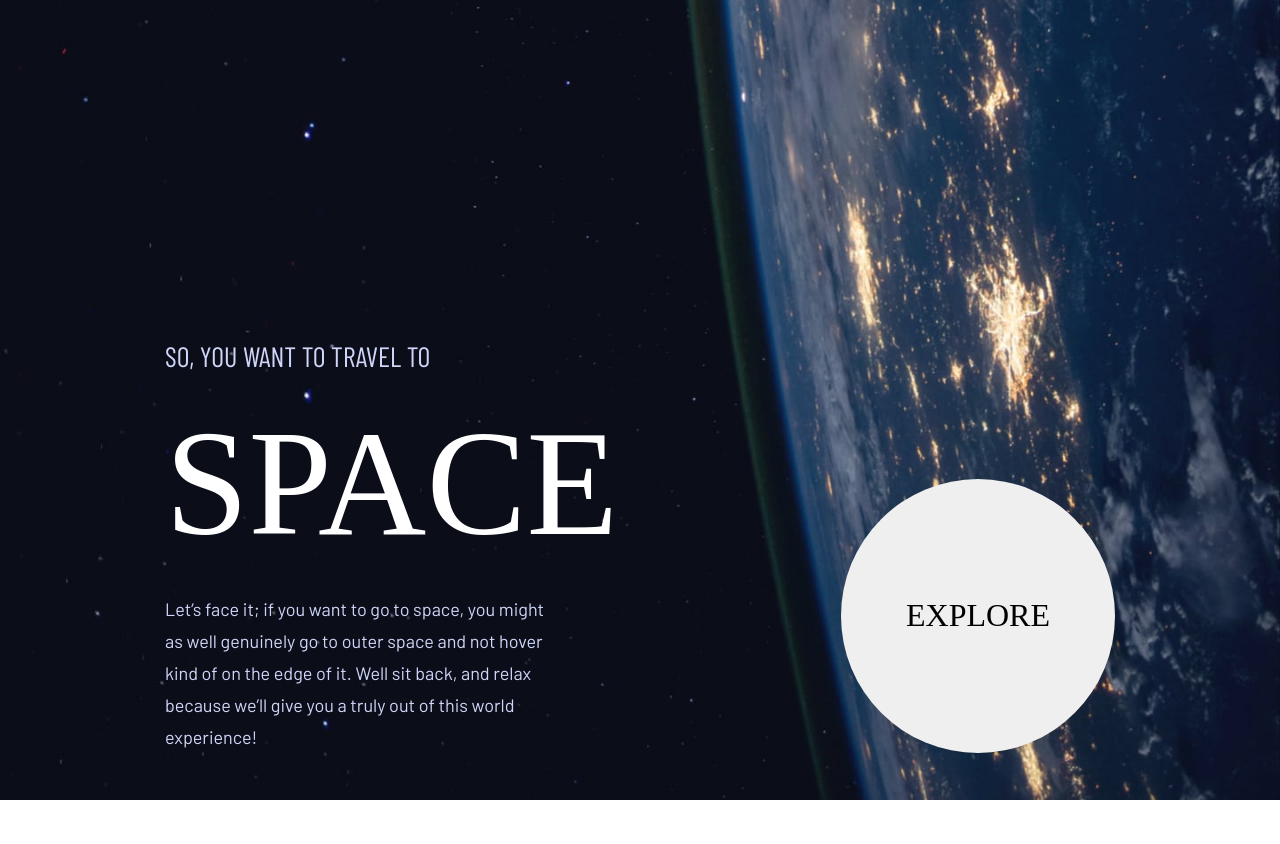
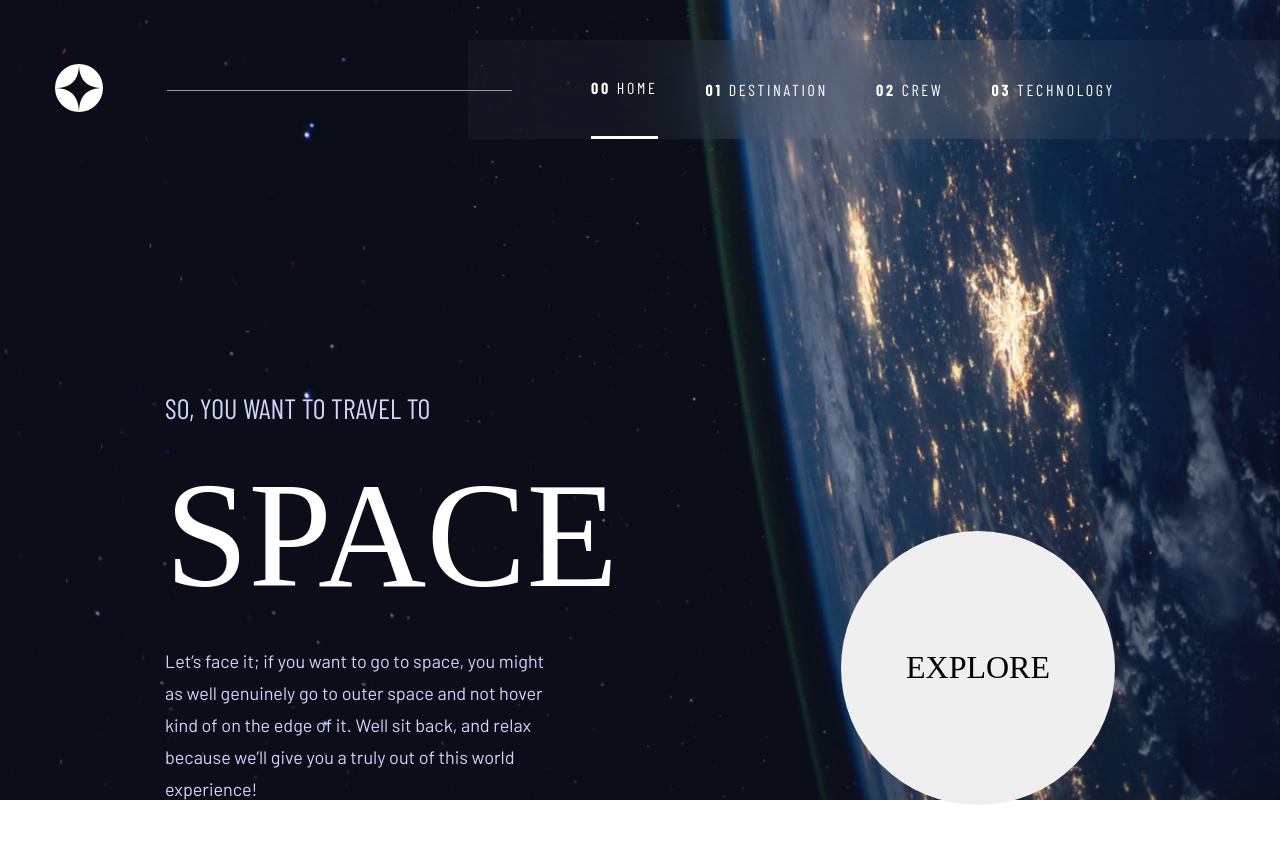
Before and after one commit to Gsangi/Space-Tourism-ReactVite, a React (Vite) app: page / in a window 1280 px wide. Shown: the top 844 px of the page. Built offline with nearby package versions, Linux system fonts and the light colour scheme; a web font is replaced by a local one.

Commit message:
feat: added navbar through layout using outlet tag fix: added vite svgr dependency to render svg's as reactComponent

```diff
--- a/package.json
+++ b/package.json
@@ -17,11 +17,12 @@
     "@types/react": "^18.2.15",
     "@types/react-dom": "^18.2.7",
     "@vitejs/plugin-react-swc": "^3.3.2",
-    "eslint": "^8.45.0",
+    "eslint": "^8.51.0",
     "eslint-plugin-react": "^7.32.2",
     "eslint-plugin-react-hooks": "^4.6.0",
     "eslint-plugin-react-refresh": "^0.4.3",
     "react-router-dom": "^6.16.0",
-    "vite": "^4.4.5"
+    "vite": "^4.4.5",
+    "vite-plugin-svgr": "^4.1.0"
   }
 }
--- a/src/components/Layout.jsx
+++ b/src/components/Layout.jsx
@@ -1,11 +1,11 @@
 import { Outlet } from "react-router-dom"
-// import NavBar from "./NavBar"
+import NavBar from "./NavBar"
 import React from 'react'
 
 const Layout = ({ windowSize, location }) => {
   return (
     <main>
-      {/* <NavBar windowSize={windowSize} location={location} /> */}
+      <NavBar windowSize={windowSize} location={location} />
       <Outlet />
     </main >
   )
--- /dev/null
+++ b/src/components/NavBar.jsx
@@ -0,0 +1,66 @@
+import { useState } from 'react'
+import Logo  from "../../images/shared/logo.svg?react";
+import Hamburger from "../../images/shared/icon-hamburger.svg?react";
+import Close  from "../../images/shared/icon-close.svg?react";
+import { useOutsideClick } from '../utils/useOutsideClick';
+
+const NavBar = ({ windowSize, location }) => {
+    const [menuDrop, setMenuDrop] = useState(false)
+    const onMenuClicked = e => setMenuDrop(!menuDrop)
+
+    const onClickOutside = () => {
+        setMenuDrop(false)
+    };
+
+    const ref = useOutsideClick(onClickOutside);
+
+    return (
+        <nav>
+            <div className='logoContainer'>
+                <Logo className="logo" />
+            </div>
+
+            <div className="navMobileSection">
+                <Hamburger
+                    className="hamburger"
+                    onClick={onMenuClicked}
+                    style={{
+                        display: windowSize > 629 ? "none" : "inline"
+                    }}
+                />
+            </div>
+
+            <div
+                id="myLinks"
+                style={{
+                    transform: menuDrop && windowSize <= 629 ? "translateX(0)" : "translateX(100%)"
+                }}
+                ref={ref}
+                className={`topnav ${windowSize > 629 ? "" : "topnav--mobile"}`}
+            >
+                <Close
+                    className="close"
+                    onClick={onMenuClicked}
+                    style={{
+                        display: windowSize > 629 ? "none" : "inline"
+                    }}
+                />
+                <ul >
+                    <li
+                        className={`${location.pathname === '/' && windowSize > 629 ? "active" : null}`}
+                    ><a href="/"><span>00</span> HOME</a></li>
+                    <li
+                        className={`${location.pathname === '/destination' && windowSize > 629 ? "active" : null}`}
+                    ><a href="destination"><span>01</span> DESTINATION</a></li>
+                    <li
+                        className={`${location.pathname === '/crew' && windowSize > 629 ? "active" : null}`}
+                    ><a href="crew"><span>02</span> CREW</a></li>
+                    <li
+                        className={`${location.pathname === '/technology' && windowSize > 629 ? "active" : null}`}
+                    ><a href="technology"><span>03</span> TECHNOLOGY</a></li>
+                </ul>
+            </div>
+        </nav>)
+}
+
+export default NavBar
--- a/vite.config.js
+++ b/vite.config.js
@@ -1,7 +1,9 @@
 import { defineConfig } from 'vite'
 import react from '@vitejs/plugin-react-swc'
+import svgr from "vite-plugin-svgr"
+
 
 // https://vitejs.dev/config/
 export default defineConfig({
-  plugins: [react()],
+  plugins: [react(), svgr()],
 })
```
Also changed, not shown: 1 other file (tests, documents, lock files or other folders).
